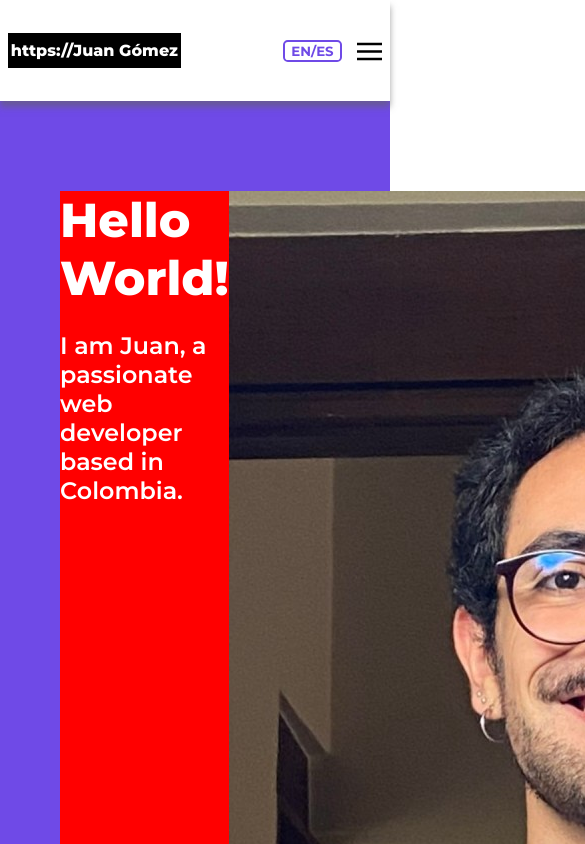
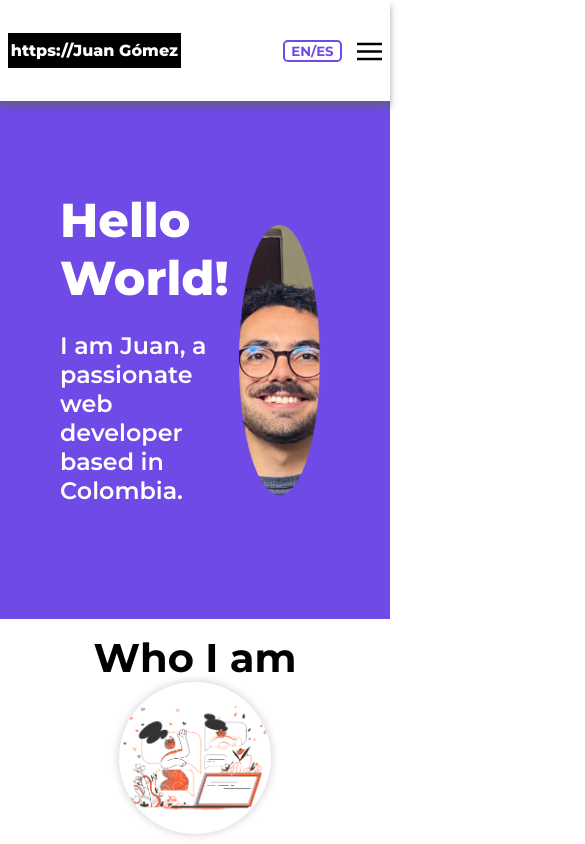
Before and after one commit to JPGomezCuervo/Portfolio-v2, a Vue app: page / in a window 390 px wide. Shown: the top 844 px of the page, 585 px wide, since content can reach past the window. Built offline with nearby package versions, Linux system fonts and the light colour scheme.

Commit message:
Hero responsive for medium and large devices

```diff
--- a/src/components/Hero.vue
+++ b/src/components/Hero.vue
@@ -16,26 +16,22 @@ const { hero } = toRefs(selectLanguages());
             <div class="grid-container">
                 <div class="left-container">
                     <h1>{{ hero.title }}</h1>
-                            <h3>{{ hero.subtitle}}</h3>
+                    <h3>{{ hero.subtitle }}</h3>
                 </div>
 
                 <div class="right-container">
-                            <img :src="photo" alt="" id="photo"/>
+                    <img :src="photo" alt="" id="photo" />
                 </div>
             </div>
         </div>
 
     </section>
-
 </template>
 
 <style lang="scss" scoped>
 @import "../style.scss";
 
 
-.backgroud {
-
-}
 .split {
     display: block;
     padding: 90px 0;
@@ -44,7 +40,7 @@ const { hero } = toRefs(selectLanguages());
 
 .grid-container {
     display: grid;
-  grid-template-columns: 1fr 1fr ;
+    grid-template-columns: 1fr 1fr;
     grid-template-rows: auto;
     margin: 0 auto;
     max-width: 1440px;
@@ -52,15 +48,13 @@ const { hero } = toRefs(selectLanguages());
 }
 
 .left-container {
+    display: flex;
+    flex-direction: column;
+    justify-content: center;
     width: 100%;
-    background-color: red;
     color: white;
 }
 
-.right-container {
-    background-color: blue;
-    width: 100%;
-}
 
 .left-container h1 {
     text-align: left;
@@ -73,4 +67,16 @@ const { hero } = toRefs(selectLanguages());
     font-family: "Montserrat-semiBold";
     font-size: clamp(1rem, 1rem + 2vw, 3rem);
 }
+
+.right-container {
+    width: 100%;
+}
+
+#photo {
+    width: 100%;
+    height: 100%;
+    object-fit: cover;
+    border-radius: 100%;
+    transform: scale(.8);
+}
 </style>
```
Lines whose indentation alone changed are shown as unchanged.
